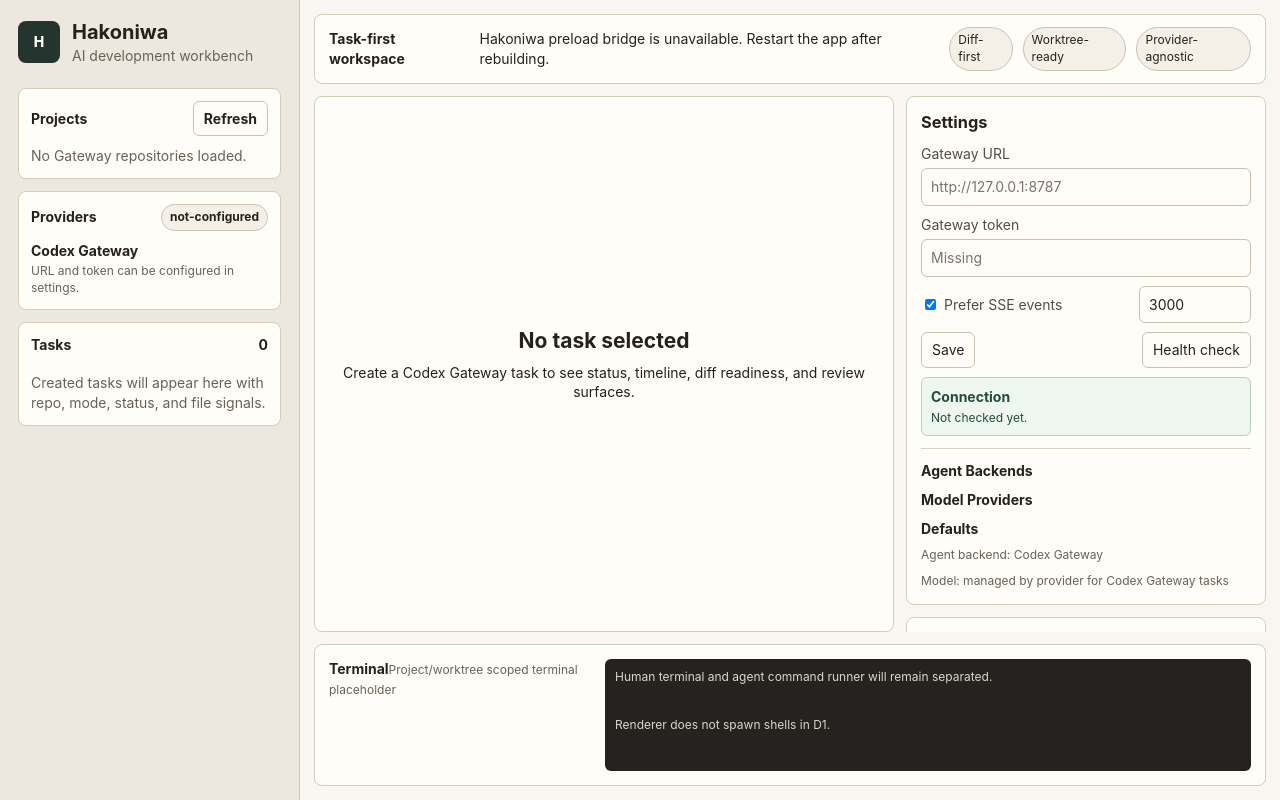
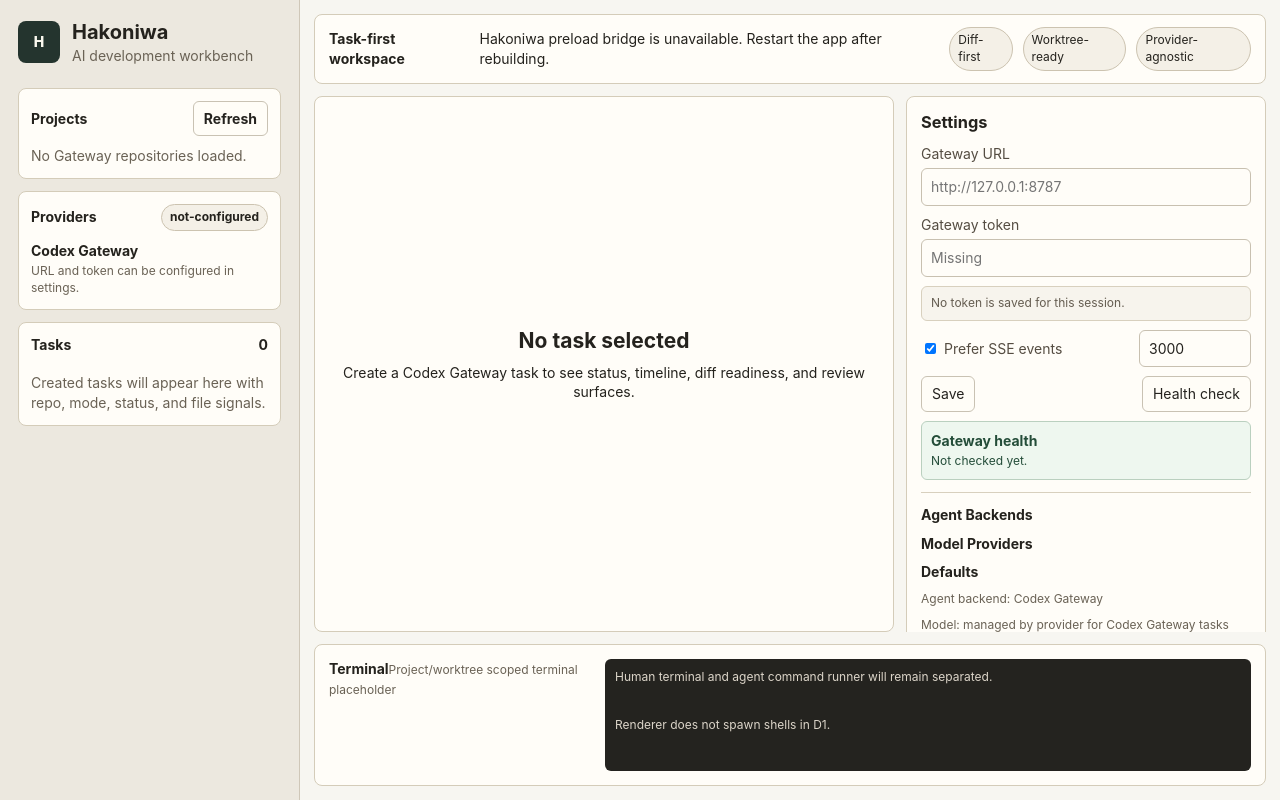
Before and after one commit to s-hiraoku/hakoniwa, a React (Vite) app: page / in a window 1280 px wide. Built offline with nearby package versions, Linux system fonts and the light colour scheme.

Commit message:
Clarify saved Gateway token state

```diff
--- a/src/renderer/App.tsx
+++ b/src/renderer/App.tsx
@@ -10,6 +10,7 @@
 import "./styles/app.css";
 
 const CODEX_GATEWAY_PROVIDER_ID = "agent-backend.codex-gateway.default";
+const MASKED_TOKEN_VALUE = "••••••••";
 
 function App() {
   const [snapshot, setSnapshot] = useState<ProviderSnapshot>();
@@ -287,6 +288,7 @@
 function SettingsPanel(props: {
   snapshot?: ProviderSnapshot;
   setSnapshot(snapshot: ProviderSnapshot): void;
+  targets: ProviderTarget[];
   onRefreshTargets(): Promise<void>;
   setNotice(message: string): void;
 }) {
@@ -310,7 +312,24 @@
   const health = props.snapshot?.health[CODEX_GATEWAY_PROVIDER_ID];
   const savedGatewayUrl = String(codex?.settings.gatewayUrl ?? "");
   const gatewayUrlChanged = Boolean(savedGatewayUrl && savedGatewayUrl !== gatewayUrl);
-  const requiresTokenReentry = gatewayUrlChanged && credentialState === "configured" && !token.trim();
+  const tokenIsMasked = token === MASKED_TOKEN_VALUE;
+  const tokenForSave = tokenIsMasked ? undefined : token;
+  const hasTokenInput = Boolean(tokenForSave?.trim());
+  const requiresTokenReentry = gatewayUrlChanged && credentialState === "configured" && !hasTokenInput;
+  const tokenStatusMessage = hasTokenInput
+    ? "New token will be saved in main process memory."
+    : credentialState === "configured"
+      ? "Token is saved for this session."
+      : "No token is saved for this session.";
+
+  useEffect(() => {
+    if (credentialState === "configured" && !token) {
+      setToken(MASKED_TOKEN_VALUE);
+    }
+    if (credentialState !== "configured" && tokenIsMasked) {
+      setToken("");
+    }
+  }, [credentialState, token, tokenIsMasked]);
 
   async function saveSettings() {
     if (!window.hakoniwa) {
@@ -319,11 +338,11 @@
     }
     const next = await window.hakoniwa.saveCodexGatewaySettings({
       gatewayUrl,
-      token,
+      token: tokenForSave,
       preferSse,
       pollingIntervalMs
     });
-    setToken("");
+    setToken(next.credentialStates[codex?.credentialRefs.token?.id ?? ""] === "configured" ? MASKED_TOKEN_VALUE : "");
     props.setSnapshot(next);
     props.setNotice(
       requiresTokenReentry
@@ -372,10 +391,14 @@
           <input
             value={token}
             type="password"
+            onFocus={() => {
+              if (tokenIsMasked) setToken("");
+            }}
             onChange={(event) => setToken(event.target.value)}
             placeholder={credentialState === "configured" ? "Configured for this session" : "Missing"}
           />
         </label>
+        <div className="help-box">{tokenStatusMessage}</div>
         <div className="setting-row">
           <label className="check-row">
             <input
@@ -398,8 +421,14 @@
           <button onClick={checkHealth}>Health check</button>
         </div>
         <div className={health?.status === "error" ? "error-box" : "status-box"}>
-          <strong>Connection</strong>
+          <strong>Gateway health</strong>
           <span>{health ? `${health.status}: ${health.message}` : "Not checked yet."}</span>
+          {health?.status === "connected" ? (
+            <span>
+              Repo targets loaded: {props.targets.length}. If this remains 0, the Gateway is reachable
+              but repo access or /v1/repos may still need attention.
+            </span>
+          ) : null}
         </div>
       </div>
 
--- a/src/renderer/styles/app.css
+++ b/src/renderer/styles/app.css
@@ -313,6 +313,15 @@
   font-size: 12px;
 }
 
+.help-box {
+  border: 1px solid #d8d0be;
+  color: #655d51;
+  background: #f7f4ed;
+  border-radius: 6px;
+  padding: 8px 9px;
+  font-size: 12px;
+}
+
 .warning-box {
   border: 1px solid #b89b3b;
   color: #60480f;
```
